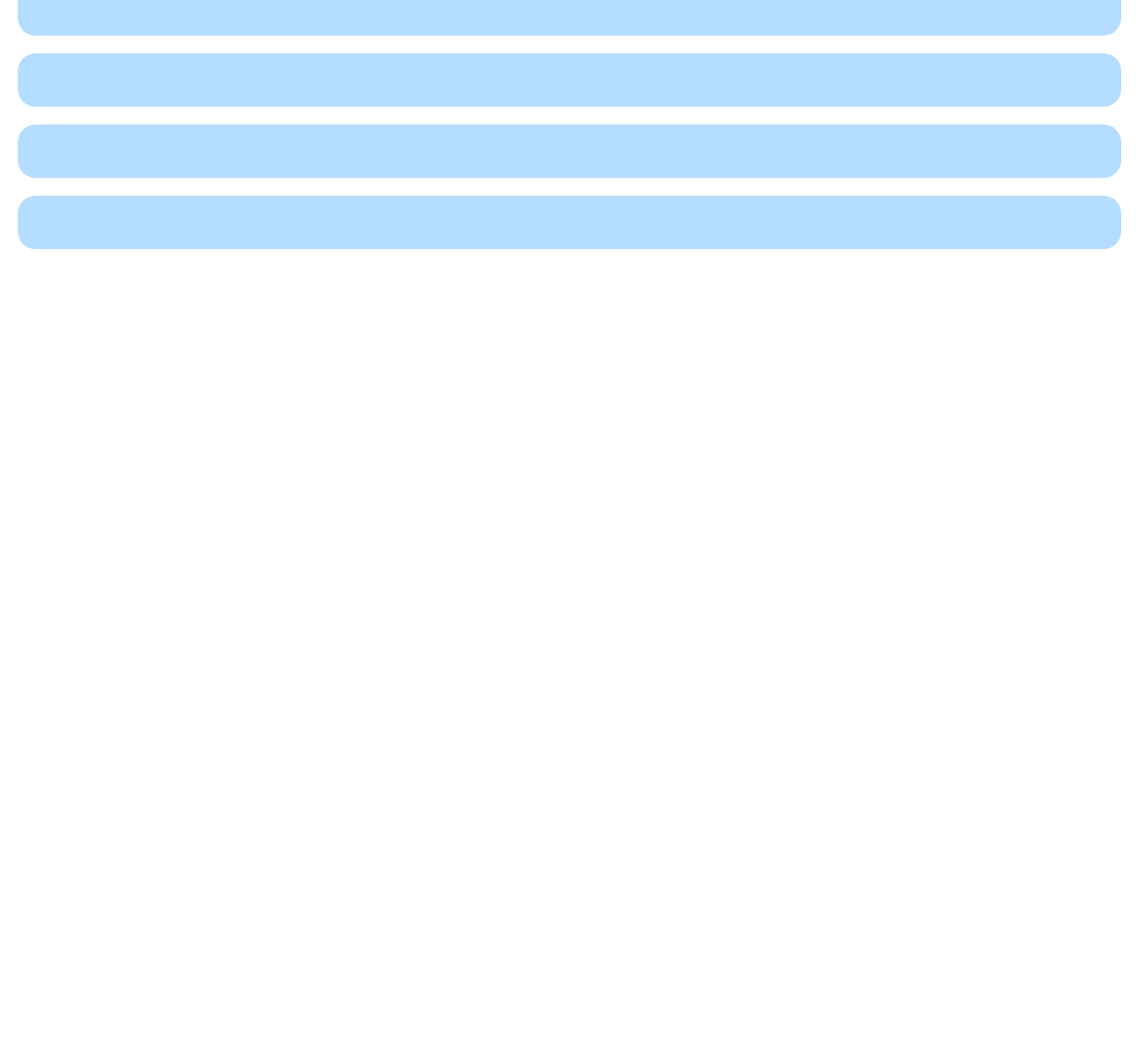
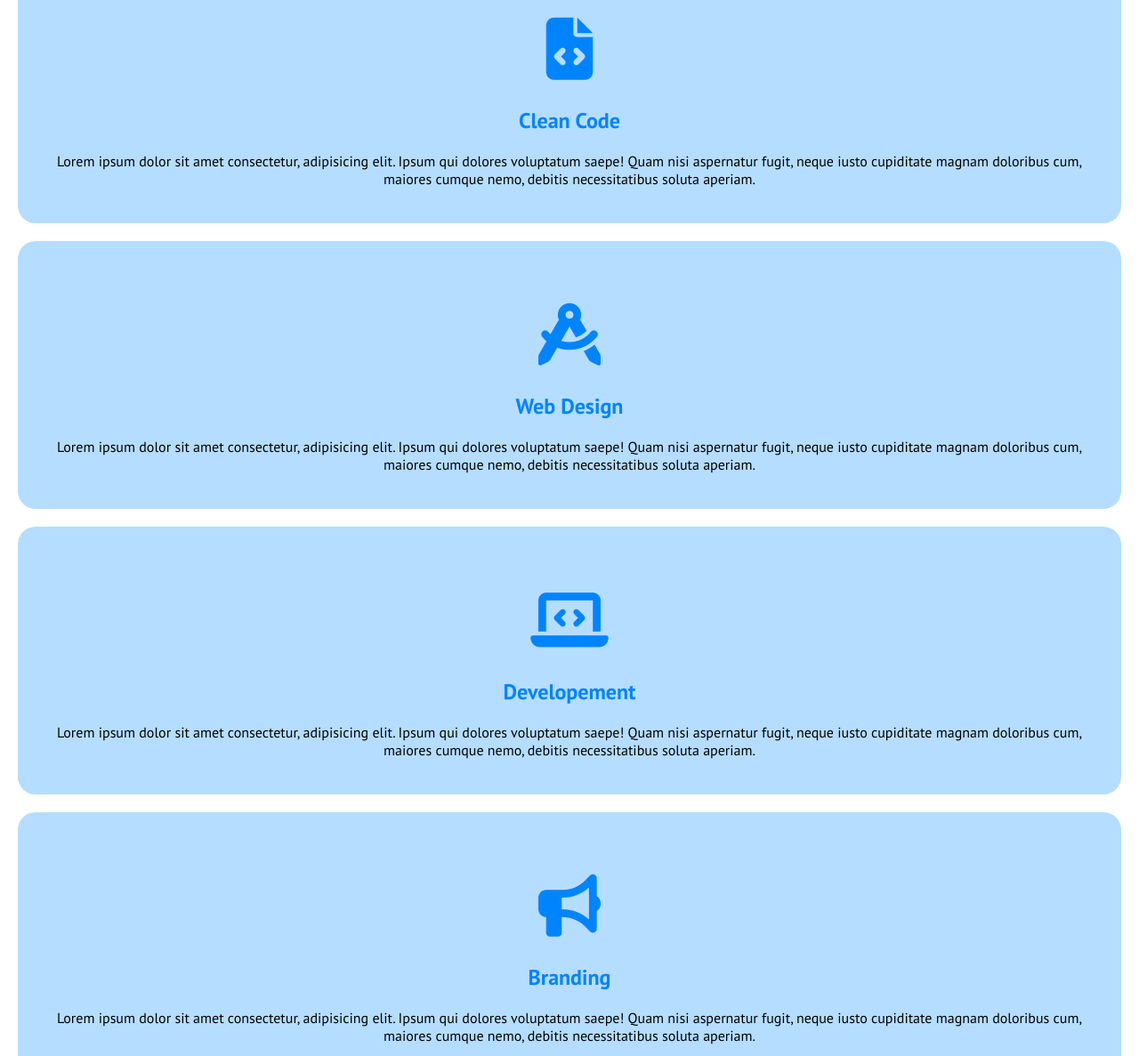
Before and after one commit to Bistaaa/htmlcss-responsive-layout, a plain HTML site: page index.html in a window 1280 px wide. Shown: the part 1610-2797 px from the top of the page at 89% size. Before the commit the page ends 1910 px from the top, so only its background shows below. Drawn offline with Linux system fonts and the light colour scheme.

Commit message:
section development (no resp)

```diff
--- a/css/style.css
+++ b/css/style.css
@@ -113,6 +113,8 @@ header{
  MAIN
 ***************************************/
 
+/* Developer */
+
 .container-developer{
     padding: calc(12vh + 30px) 20px 0;
     display: block;
@@ -123,16 +125,22 @@ header{
     background-color: rgba(181,221,255,255);
     width: 100%;
     border-radius: 20px;
-    padding: 60px 40px 0;
+    padding: 60px 40px 40px;
     margin: 20px 0;
     display: flex;
     flex-direction: column;
     align-items: center;
-    gap: 30px;
+    gap: 20px;
+    text-align: center;
 }
 
 #demo{
-    justify-content: left;
+    align-items: flex-start;
+    padding-bottom: 0;
+}
+
+#demo  h2, #demo p{
+    text-align: left
 }
 
 .container-developer h2{
@@ -149,3 +157,9 @@ header{
 #phone{
     width: 90%;
 }
+
+
+.blue-icon{
+    color: rgba(0,132,253,255);
+    font-size: 70px;
+}
--- a/index.html
+++ b/index.html
@@ -52,17 +52,41 @@
                     </span>
                     <img src="img/phone.png" id="phone">
                 </div>
+
+
                 <div class="developer" id="clean-code">
+                    <span class="blue-icon">
+                        <i class="fa-solid fa-file-code"></i>
+                    </span>
+                    <h2>Clean Code</h2>
+                    <p>Lorem ipsum dolor sit amet consectetur, adipisicing elit. Ipsum qui dolores voluptatum saepe! Quam nisi aspernatur fugit, neque iusto cupiditate magnam doloribus cum, maiores cumque nemo, debitis necessitatibus soluta aperiam.</p>
+                </div>
 
+
+                <div class="developer" id="web-design">
+                    <span class="blue-icon">
+                        <i class="fa-sharp fa-solid fa-compass-drafting"></i>
+                    </span>
+                    <h2>Web Design</h2>
+                    <p>Lorem ipsum dolor sit amet consectetur, adipisicing elit. Ipsum qui dolores voluptatum saepe! Quam nisi aspernatur fugit, neque iusto cupiditate magnam doloribus cum, maiores cumque nemo, debitis necessitatibus soluta aperiam.</p>
                 </div>
-                <div class="developer" id="web-design">
 
+
+                <div class="developer" id="developement">
+                    <span class="blue-icon">
+                        <i class="fa-solid fa-laptop-code"></i>
+                    </span>
+                    <h2>Developement</h2>
+                    <p>Lorem ipsum dolor sit amet consectetur, adipisicing elit. Ipsum qui dolores voluptatum saepe! Quam nisi aspernatur fugit, neque iusto cupiditate magnam doloribus cum, maiores cumque nemo, debitis necessitatibus soluta aperiam.</p>
                 </div>
-                <div class="developer" id="developement">
 
-                </div>
+
                 <div class="developer" id="branding">
-
+                    <span class="blue-icon">
+                        <i class="fa-solid fa-bullhorn"></i>
+                    </span>
+                    <h2>Branding</h2>
+                    <p>Lorem ipsum dolor sit amet consectetur, adipisicing elit. Ipsum qui dolores voluptatum saepe! Quam nisi aspernatur fugit, neque iusto cupiditate magnam doloribus cum, maiores cumque nemo, debitis necessitatibus soluta aperiam.</p>
                 </div>
 
 
```
